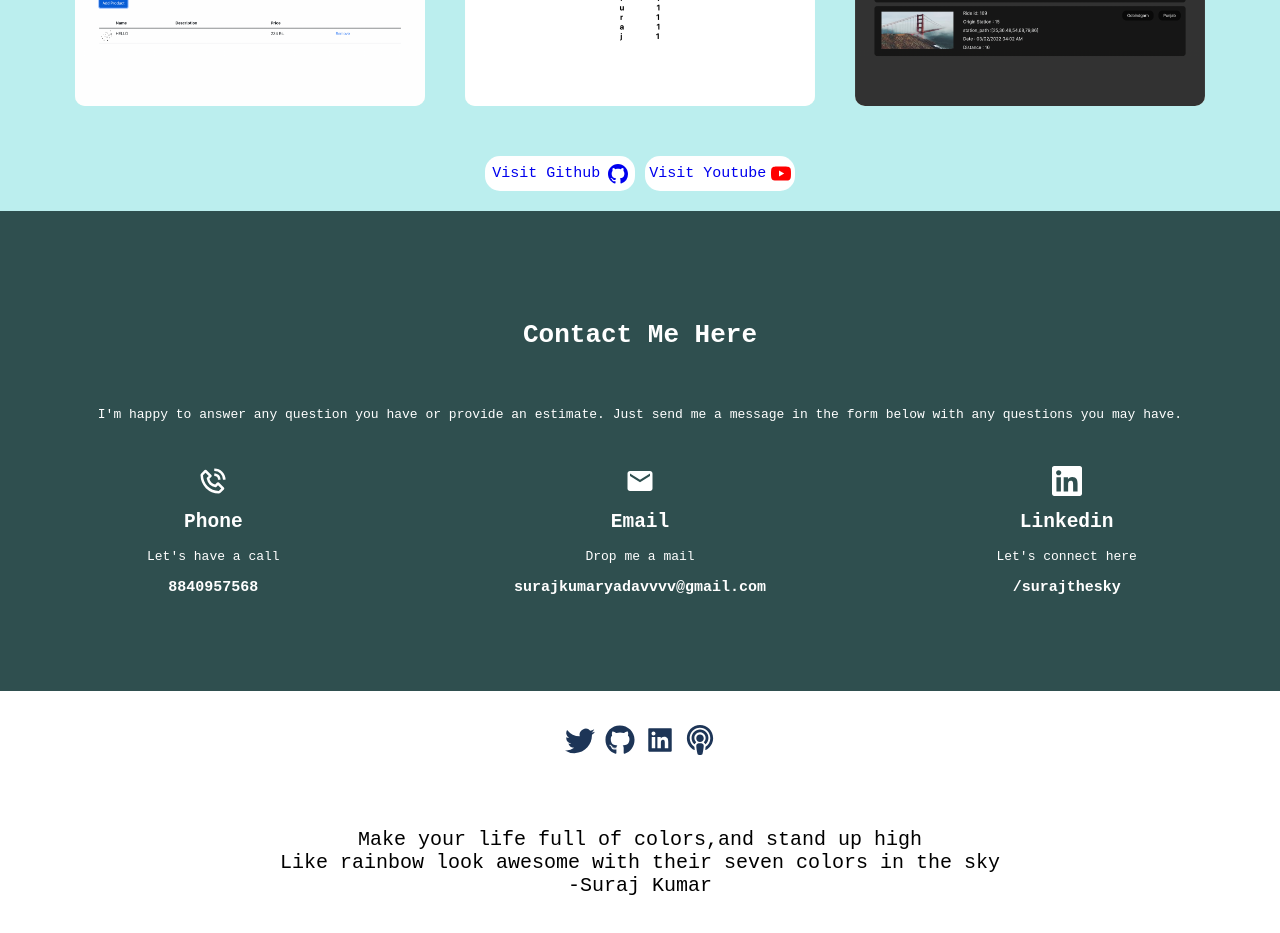
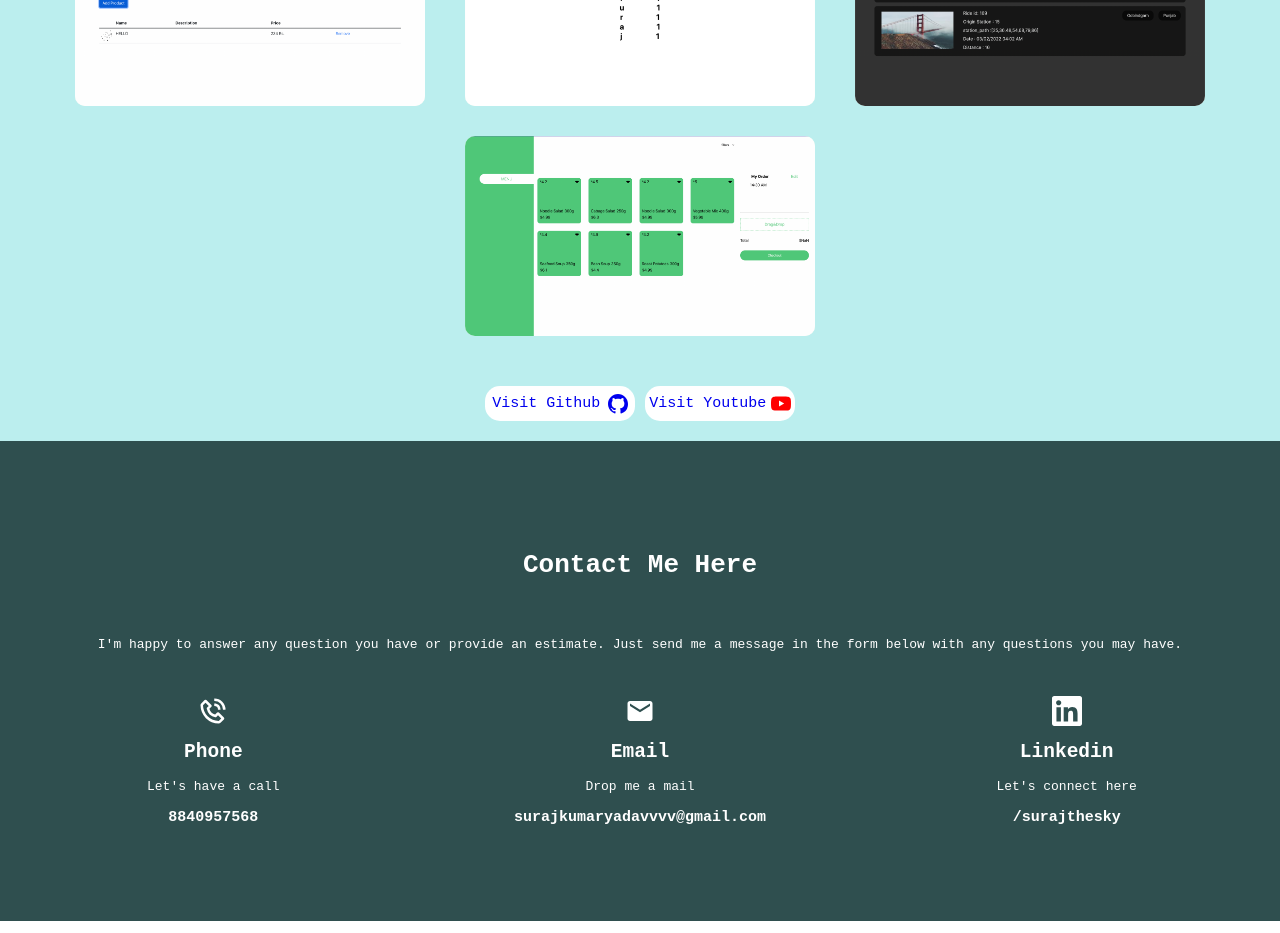
Before and after one commit to Officialthesky/myportfolio, a React (Create React App) app: page / in a window 1280 px wide. Shown: the part 1880-2813 px from the top of the page. Built offline with nearby package versions, Linux system fonts and the light colour scheme.

Commit message:
project added

```diff
--- a/src/Components/Projects/Data.js
+++ b/src/Components/Projects/Data.js
@@ -88,4 +88,11 @@ export const data = [
     Github: "https://github.com/Officialthesky/Edvora-Internship-task",
     video: "",
   },
+  {
+    name: "foodordering-app",
+    img: "../foodapp.png",
+    live: "https://foodordering-app.netlify.app/",
+    Github: "https://github.com/Officialthesky/Triceria-task",
+    video: "",
+  },
 ];
```
Also changed, not shown: public/foodapp.png (added).
